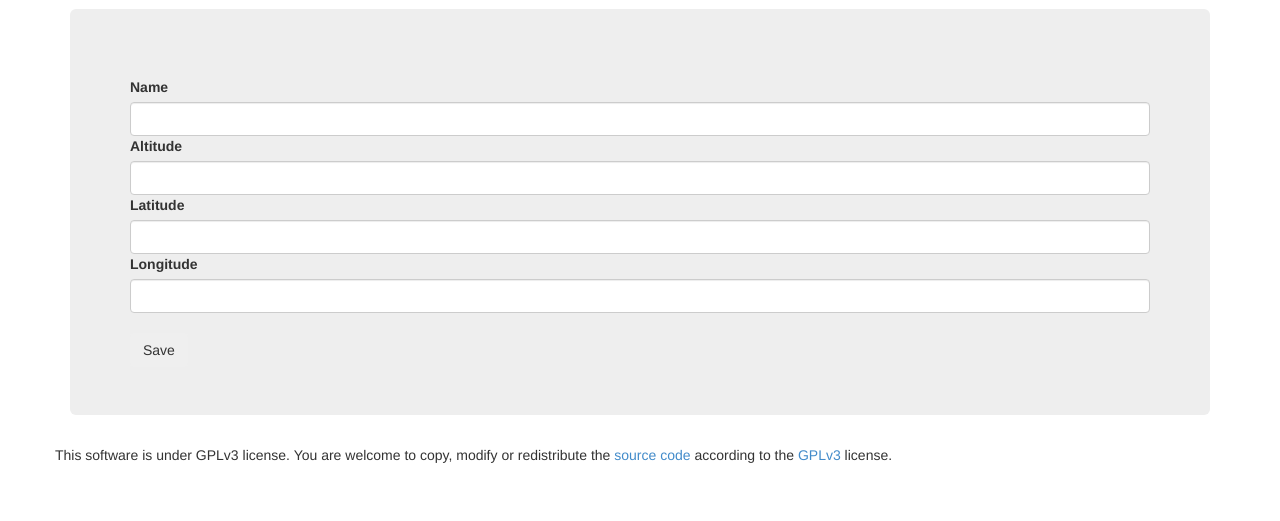
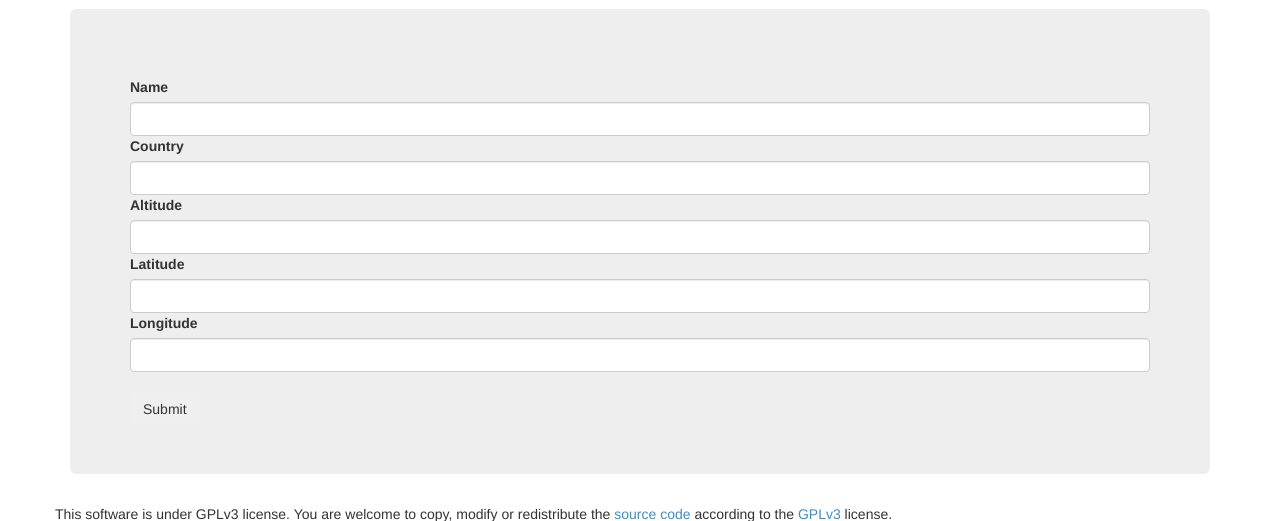
Before and after one commit to cedricbonhomme/Grenouille, a Flask app: template web/templates/edit_station.html in a window 1280 px wide. Shown: the part 51-572 px from the top of the page. Run offline with Flask 2, Linux system fonts and the light colour scheme; the template is opened without the code that fills it: values that come from a table or form of the project are taken from there, others are empty; tables that the repository leaves empty hold one stand-in row (values such as "Sample post"); form fields are guessed from the names that the template uses; parts of the project's set-up code (start-up, migrations or seed data) failed here and were passed over; some libraries are stand-ins or nearby versions.

Commit message:
Added country field for a station.

```diff
--- a/requirements.txt
+++ b/requirements.txt
@@ -5,6 +5,7 @@ distribute
 wsgiref
 requests
 psycopg2
+pycountry
 SQLAlchemy
 Flask-SQLAlchemy
 Flask-Login
--- a/web/forms.py
+++ b/web/forms.py
@@ -1,9 +1,10 @@
 #! /usr/bin/env python
 # -*- coding: utf-8 -*-
 
+import pycountry
 from flask import flash
 from flask.ext.wtf import Form
-from wtforms import TextField, TextAreaField, PasswordField, SubmitField, validators
+from wtforms import TextField, TextAreaField, SelectField, PasswordField, SubmitField, validators
 
 from web.models import User
 
@@ -54,6 +55,7 @@ class StationForm(Form):
     Station form.
     """
     name = TextField("Name", [validators.Required("Please enter a name.")])
+    country = SelectField(u'Country', choices=[(country.alpha2, country.name) for country in  list(pycountry.countries)])
     altitude = TextField("Altitude", [validators.Required("Please enter an altitude.")])
     latitude = TextField("Latitude", [validators.Required("Please enter a latitude.")])
     longitude = TextField("Longitude", [validators.Required("Please enter a longitude.")])
--- a/web/models.py
+++ b/web/models.py
@@ -48,6 +48,7 @@ class Station(db.Model):
     """
     id = db.Column(db.Integer, primary_key = True)
     name = db.Column(db.String(64), default="New station")
+    country = db.Column(db.String(64), default="France")
     altitude = db.Column(db.Float())
     latitude = db.Column(db.Float())
     longitude = db.Column(db.Float())
--- a/web/templates/edit_station.html
+++ b/web/templates/edit_station.html
@@ -11,6 +11,9 @@
 
             {{ form.name.label }}
             {{ form.name(class_="form-control") }} {% for error in form.name.errors %} <span style="color: red;">{{ error }}<br /></span>{% endfor %}
+
+            {{ form.country.label }}
+            {{ form.country(class_="form-control") }} {% for error in form.country.errors %} <span style="color: red;">{{ error }}<br /></span>{% endfor %}
 
             {{ form.altitude.label }}
             {{ form.altitude(class_="form-control") }} {% for error in form.altitude.errors %} <span style="color: red;">{{ error }}<br /></span>{% endfor %}
```
